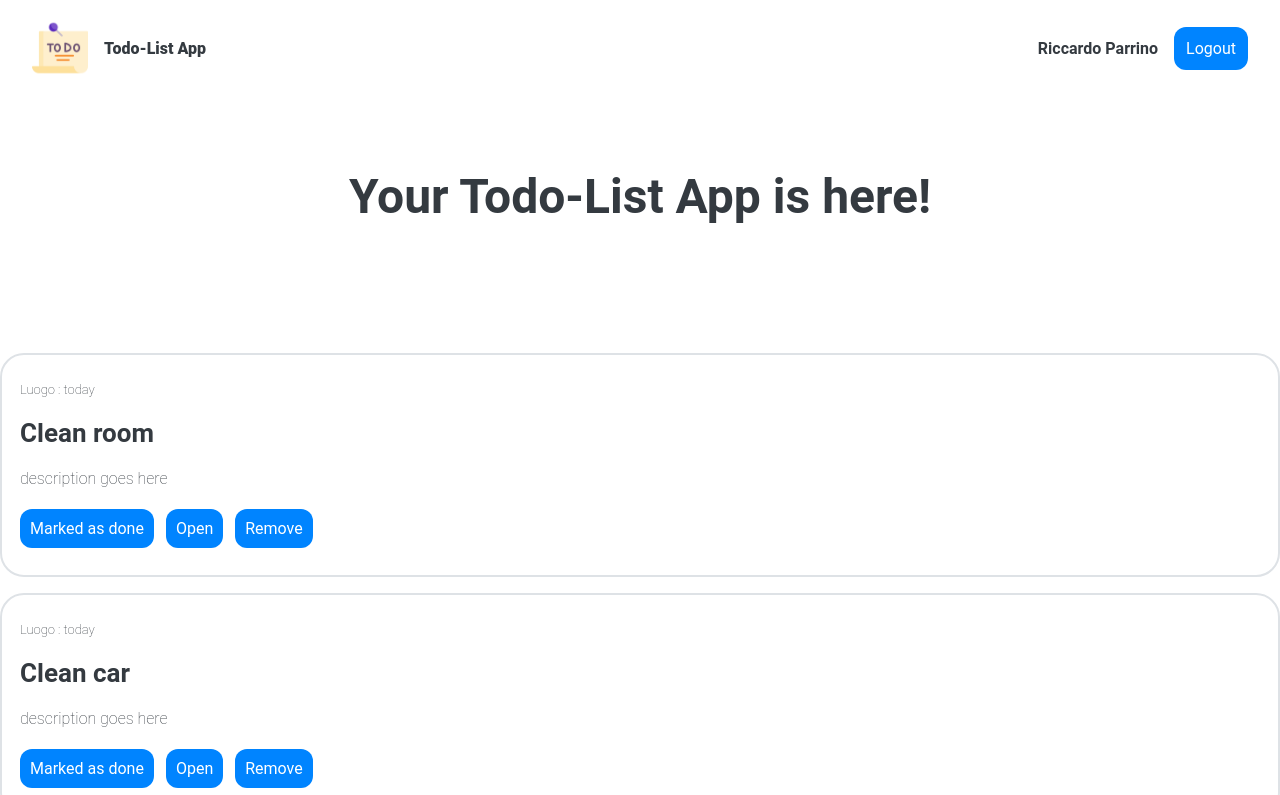
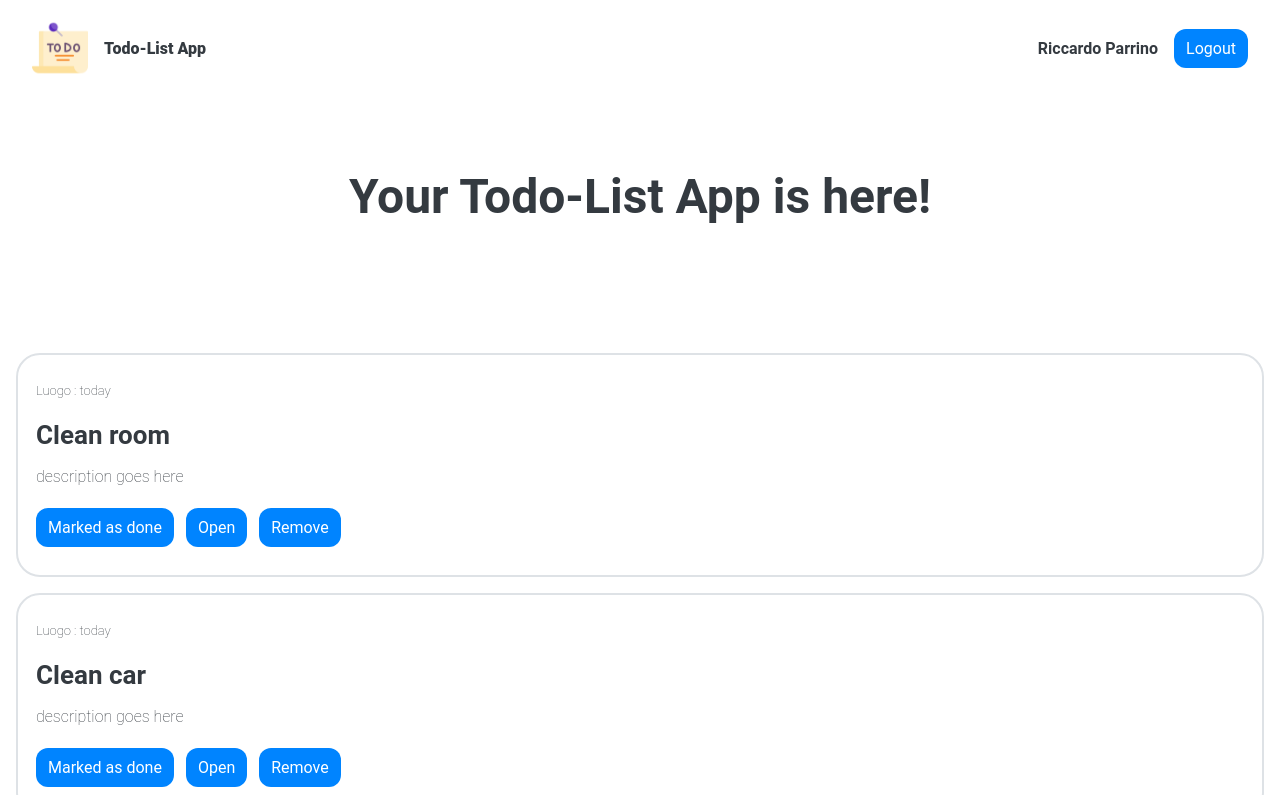
Before and after one commit to RiccardoParrino/ToDoApp, an Angular app in the folder frontend/todo/: page / in a window 1280 px wide. Shown: the top 795 px of the page. Built offline with nearby package versions, Linux system fonts and the light colour scheme.

Commit message:
adding padding in activity item

```diff
--- a/frontend/todo/src/app/activity/activity.css
+++ b/frontend/todo/src/app/activity/activity.css
@@ -1,3 +1,7 @@
+.activity-list-container {
+    padding: 0px 16px;
+}
+
 .activity-container {
     display: flex;
     flex-direction: row;
@@ -33,7 +37,7 @@
 .button {
     background-color: #0084ff;
     color: white;
-    padding:10px;
+    padding: 10px 12px;
     border-radius: 12px;
 }
 
@@ -45,6 +49,7 @@
 .activity-name {
     font-weight: 600;
     font-size: 26px;
+    margin-bottom: -4px;
 }
 
 .description {
--- a/frontend/todo/src/app/activity/activity.html
+++ b/frontend/todo/src/app/activity/activity.html
@@ -1,4 +1,5 @@
-<div class="activity-container" *ngFor="let activity of activities">
+<div class="activity-list-container" *ngFor="let activity of activities">
+    <div class="activity-container">
         <div class="activity-description-container">
             <p class="general-info">Luogo : {{activity.date}}</p>
             <p class="activity-name">{{activity.name}}</p>
@@ -10,3 +11,4 @@
             </div>
         </div>
     </div>
+</div>
--- a/frontend/todo/src/app/navbar/navbar.css
+++ b/frontend/todo/src/app/navbar/navbar.css
@@ -39,7 +39,7 @@
 .button {
     background-color: #0084ff;
     color: white;
-    padding: 12px;
+    padding: 10px 12px;
     border-radius: 12px;
 }
 
```
Lines whose indentation alone changed are shown as unchanged.
